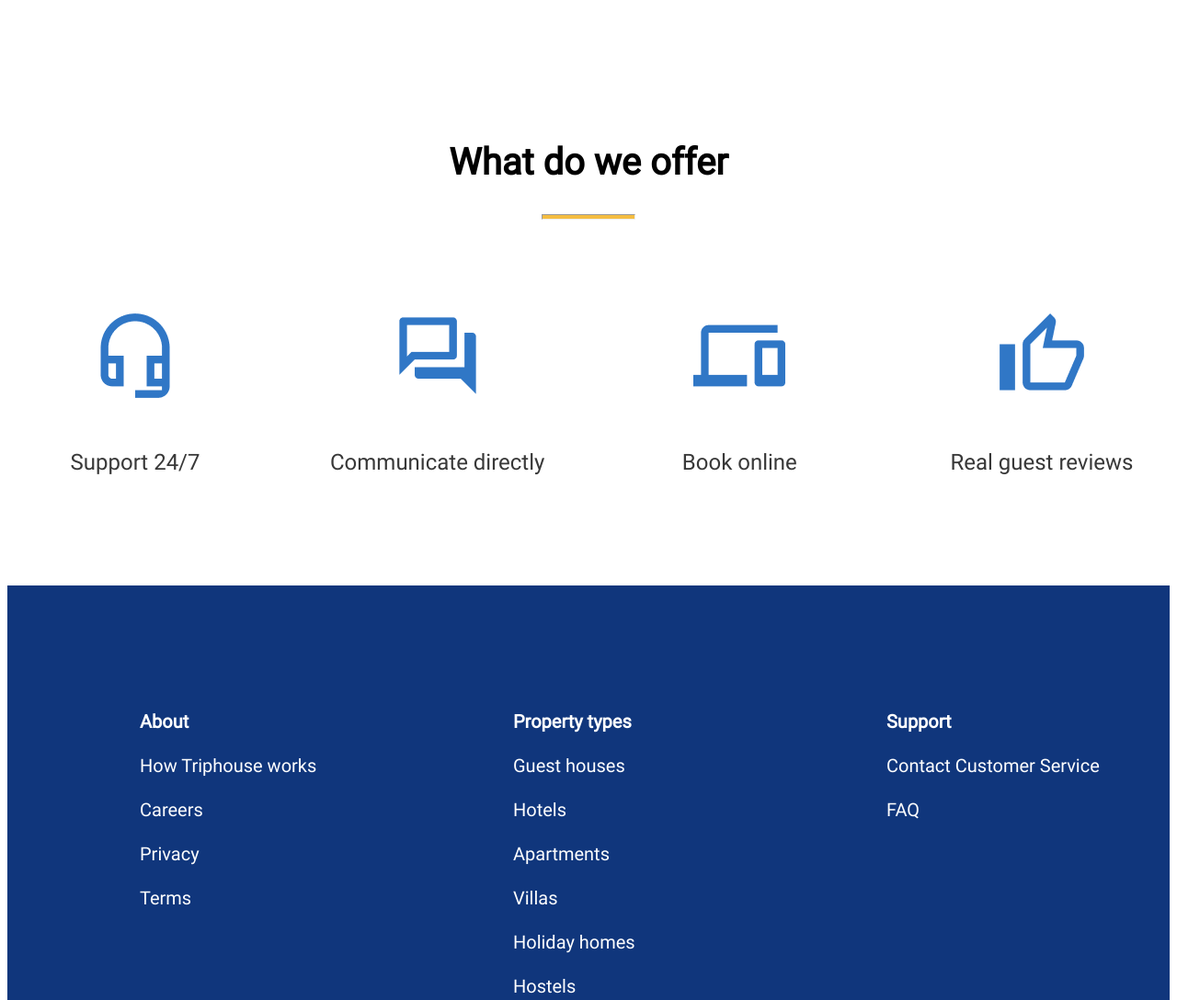
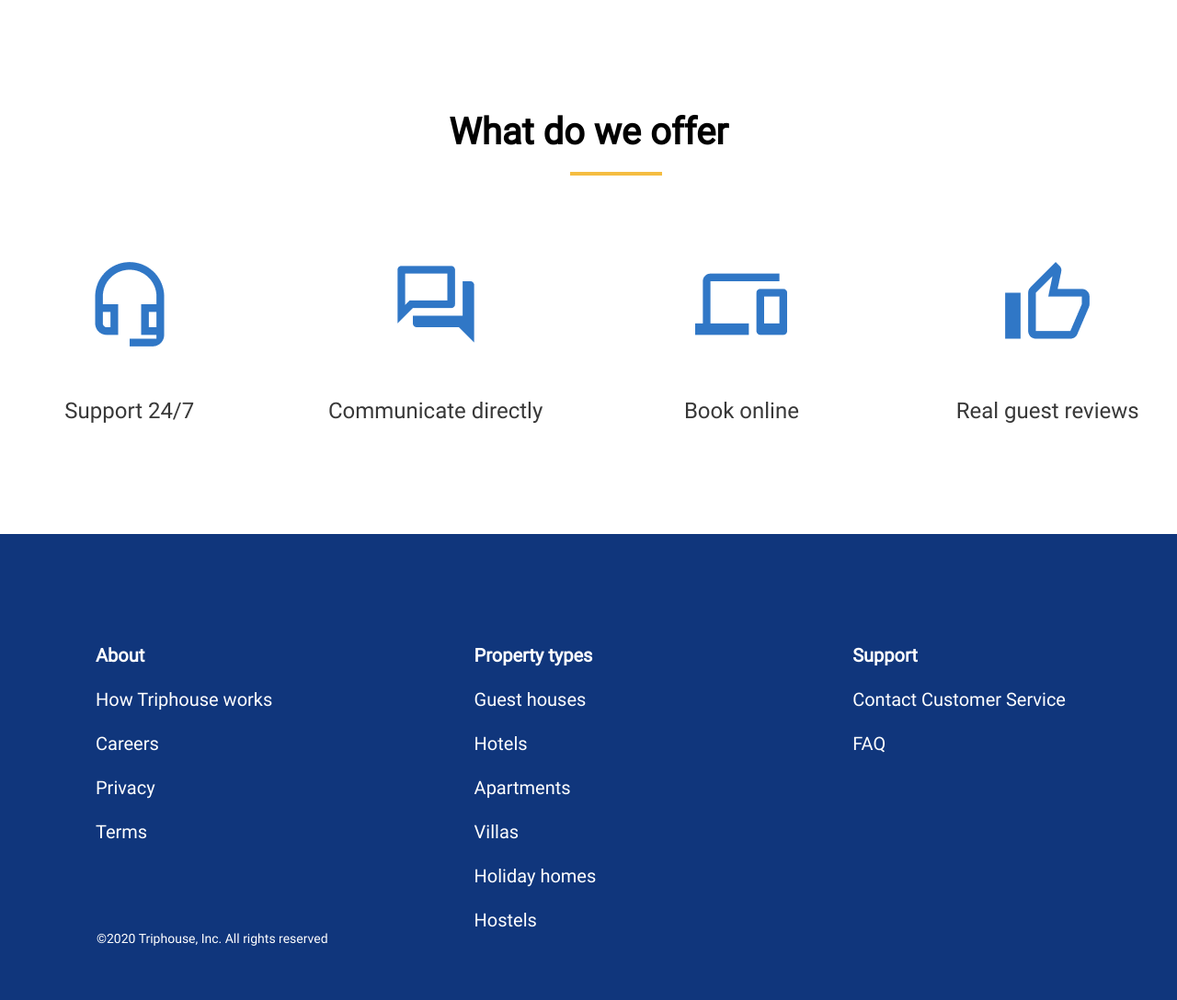
Before and after one commit to Anna190997/if-html, a website: page about/index.html in a window 1280 px wide. Shown: the top 1088 px of the page at 92% size. Drawn offline with Linux system fonts and the light colour scheme.

Commit message:
removed border by hr, footer stretches across screen width

```diff
--- a/styles/style.css
+++ b/styles/style.css
@@ -1,4 +1,8 @@
 /*Header styles*/
+*{
+  margin: 0;
+  padding: 0;
+}
 @font-face {
   font-family: "Roboto";
   src: url("../about/fonts/Roboto-Medium.woff") format("woff");
@@ -24,6 +28,8 @@ hr {
   height: 4px;
   margin-top: 20px;
   background-color: #f5bd41;
+  margin-left: 620px;
+  border: none;
 }
 .wrapper {
   display: flex;
```
